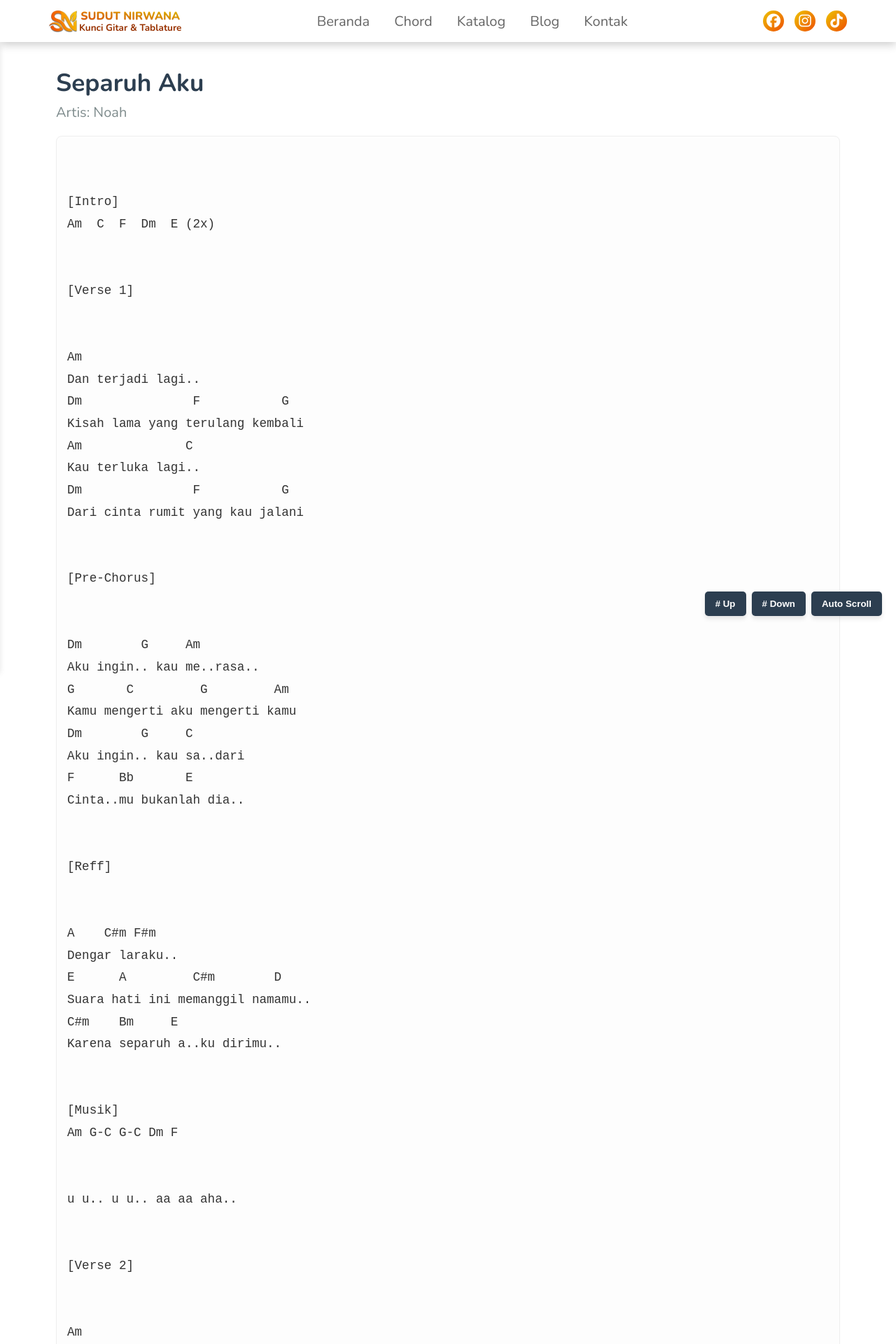
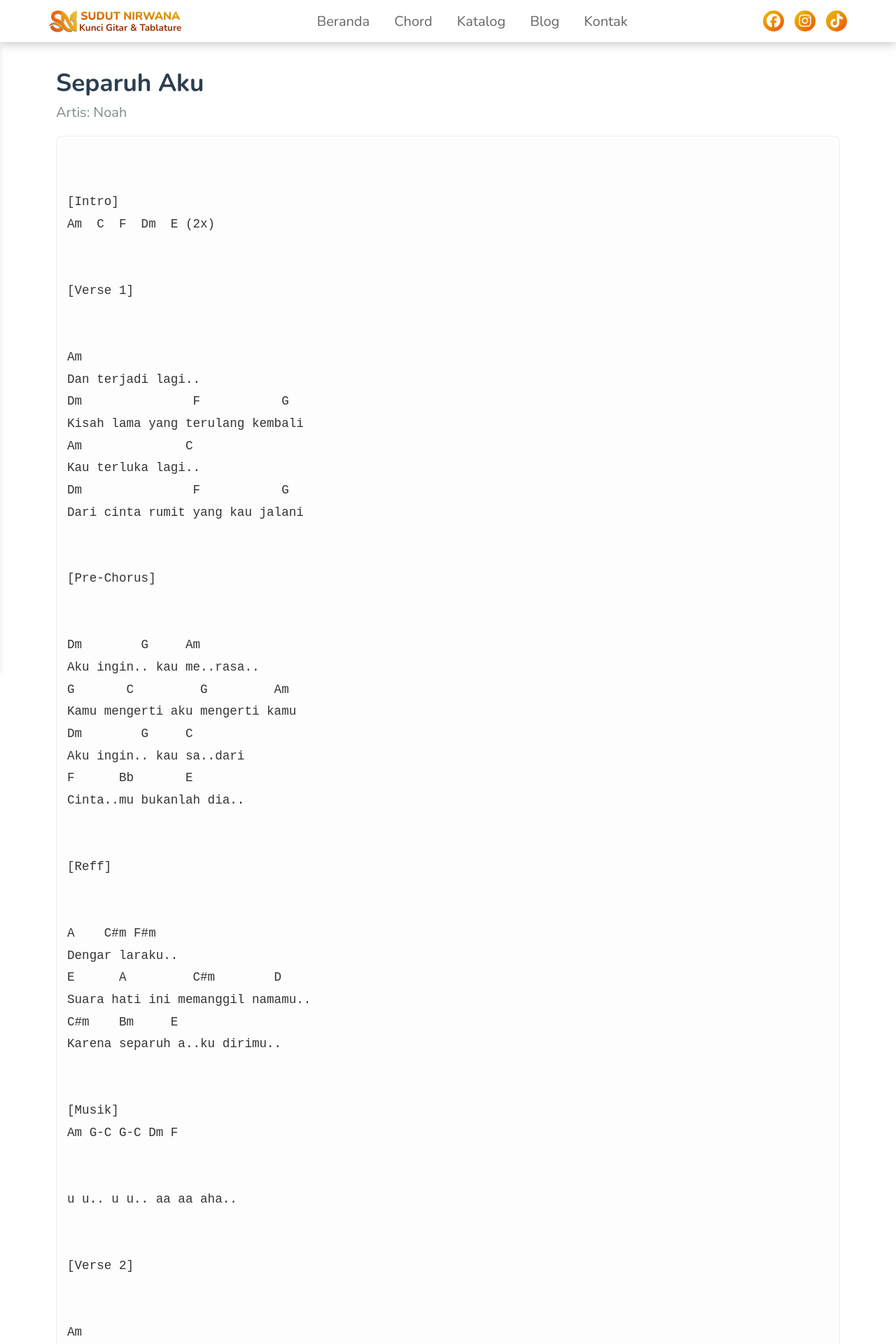
Before and after one commit to sudut-nirwana/sudut-nirwana-main, a Jekyll site: the page built from chord/separuh-aku.md, in a window 1280 px wide. Shown: the top 1920 px of the page at 70% size. Built offline with Jekyll 4.4.1, drawn with Linux system fonts in a browser that asks for light colours.

Commit message:
Update chord.html

```diff
--- a/_layouts/chord.html
+++ b/_layouts/chord.html
@@ -44,12 +44,6 @@ layout: default
     <div class="chord-content-wrapper">
         <pre>{{ content }}</pre>
     </div>
-
-    <div class="chord-tools">
-        <button onclick="transposeChord(1)"># Up</button>
-        <button onclick="transposeChord(-1)"># Down</button>
-        <button id="scrollBtn" onclick="toggleAutoScroll()">Auto Scroll</button>
-    </div>
 </div>
 
 <script src="https://ajax.googleapis.com/ajax/libs/jquery/3.7.1/jquery.min.js"></script>
```
